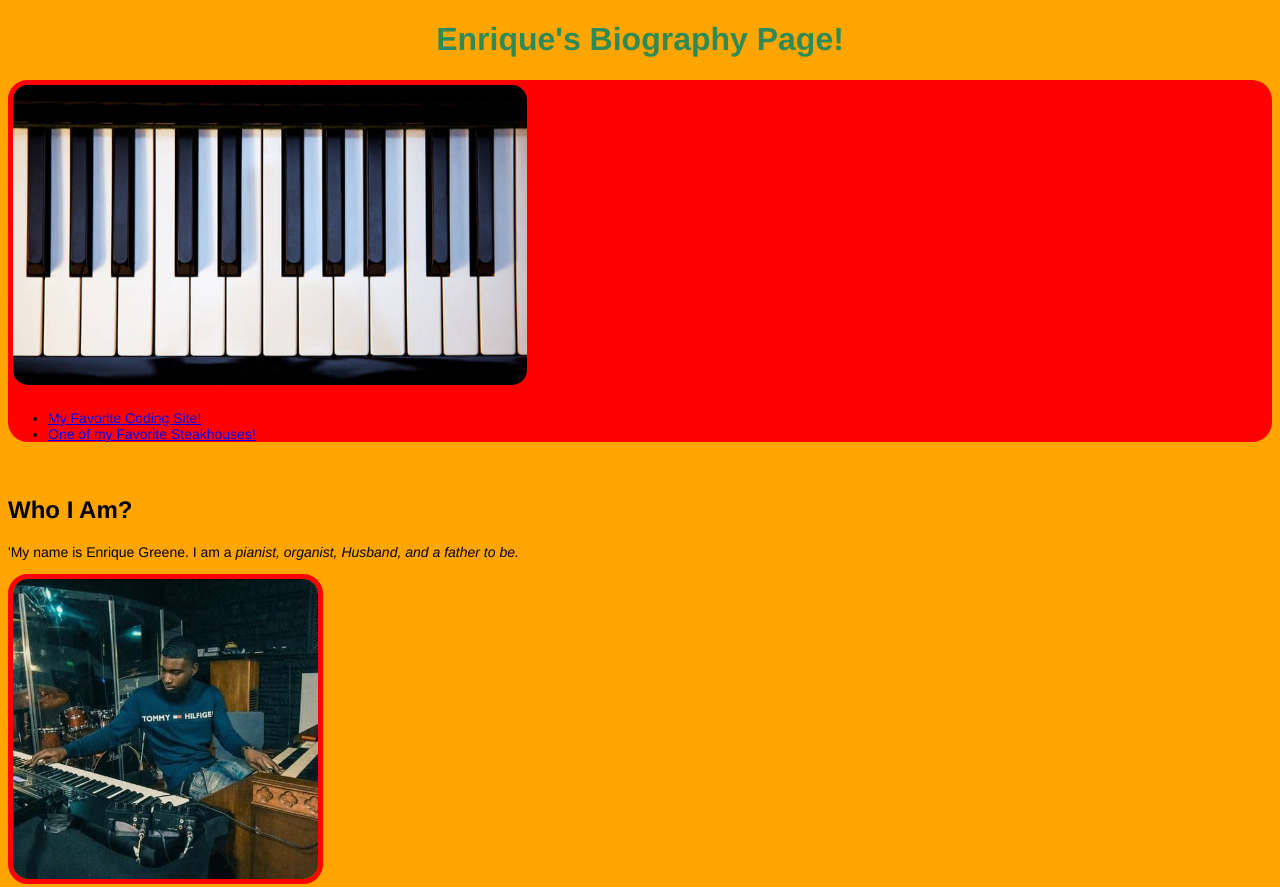
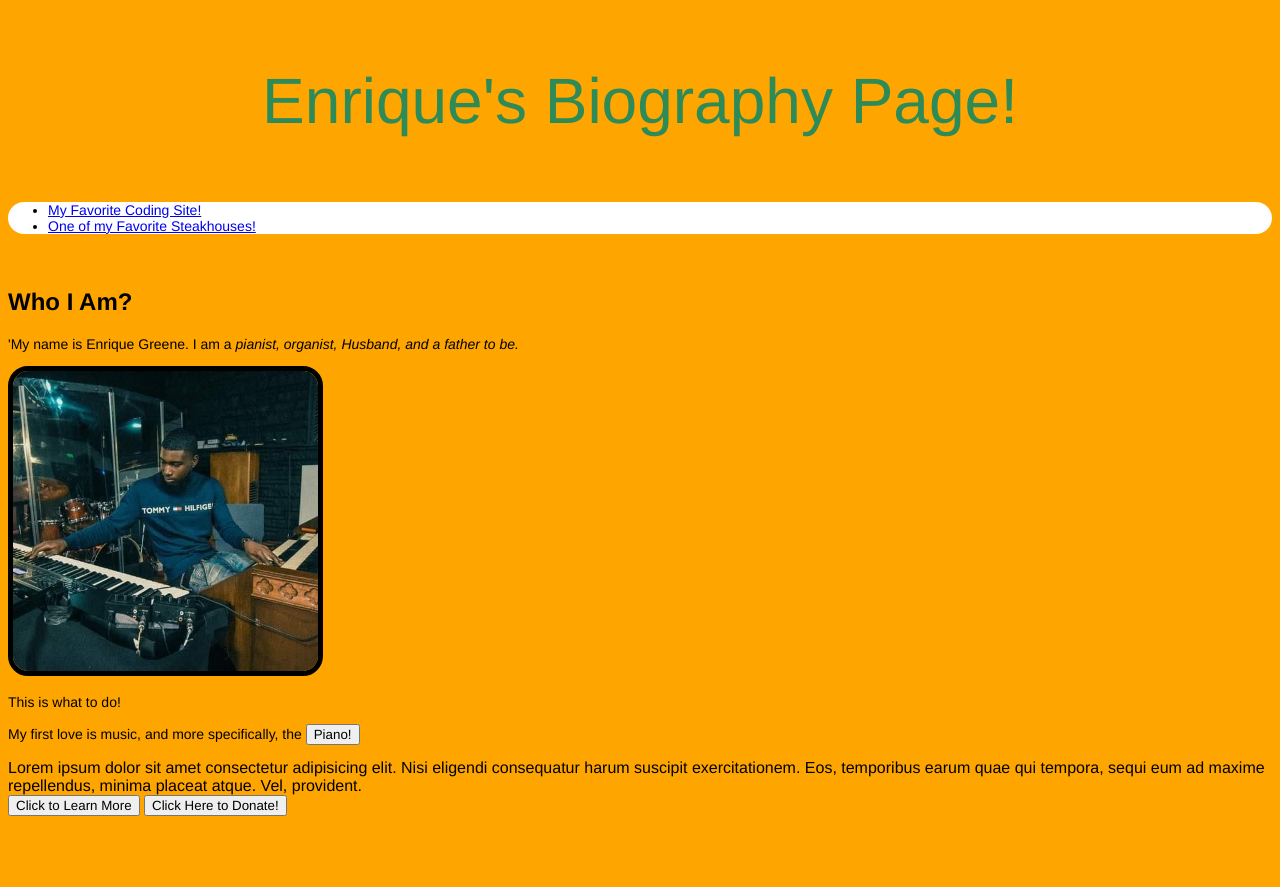
Before and after one commit to 15egreene/foxes90day1, a plain HTML site: page index.html in a window 1280 px wide. Shown: the top 887 px of the page. After the commit the page ends 824 px from the top, so only its background shows below. Drawn offline with Linux system fonts and the light colour scheme.

Commit message:
third commit

```diff
--- a/index.html
+++ b/index.html
@@ -7,19 +7,21 @@
     <meta name="viewport" content="width=device-width, initial-scale=1.0">
     <title>Enrique's Bio Page!</title>
 </head>
-
+<body>
 <!--Banner Section-->
-    <div >
-        <h1>Enrique's Biography Page!</h1>
-        <nav id="topnav">
-            <img class="piano" src="resources/css/images/218395.jpeg" alt="piano">
+    <div>
+        <p class="header">Enrique's Biography Page!</p>
+        <nav class="topnav">
             <ul>
                 <li><a href="https://www.codecademy.com"> My Favorite Coding Site!</a></li>
                 <li><a href="https://www.longhornsteakhouse.com/home">One of my Favorite Steakhouses!</a></li>
             </ul>
+
         </nav>
-   <br>
-   <body>
+        <br>
+   </div>
+
+   <div>
     <h2>Who I Am?</h2>
     <p>'My name is Enrique Greene. I am a <em>pianist, organist, Husband, and a father to be.</em> </p>
         <img src="resources/css/images/Enrique.jpg" alt="Image of me">
@@ -27,13 +29,12 @@
         <p>My first love is music, and more specifically, the <a><button>Piano!</button></p></a>
 
     </div>
-<!--Second Header-->
+<div> Lorem ipsum dolor sit amet consectetur adipisicing elit. Nisi eligendi consequatur harum suscipit exercitationem. Eos, temporibus earum quae qui tempora, sequi eum ad maxime repellendus, minima placeat atque. Vel, provident.</div>
 
 
-    <div>
+</div>
 
-
-    </div>
+<!--Second Header-->
 </body>
 
 <footer>
--- a/main.css
+++ b/main.css
@@ -1,17 +1,29 @@
+.header {
+  font-size: 5vw;
+  color: SeaGreen;
+  text-align: center;
+
+}
+ /* The navbar container */
+  .topnav {
+    background-color: white;
+    border-radius: 20px;
+    justify-content: center;
+
+    border-color: red;
+  }
+
+  .piano{
+    border-color: white;
+  }
 * {
     font-family: Helvetica, Arial, sans-serif;
   }
 
-
-  h1 {
-    color: SeaGreen;
-    text-align: center;
-  }
-
-
   p,
   li {
     font-size: 14px;
+    flex-direction: column;
   }
 
   a:hover {
@@ -26,8 +38,8 @@
       margin: auto;
       border-style: solid;
       border-width: thick;
-      border-color:red;
       border-radius: 20px;
+      justify-content: center;
 
   }
 
@@ -35,17 +47,5 @@
 
   body {
       background-color: orange;
+      flex-wrap: wrap;
   }
-
-
-  /* The navbar container */
-#topnav {
-  background-color: red;
-  border-radius: 20px;
-  position: relative;
-}
-
-#topnav.piano {
-  object-fit: fill;
-  position: right;
-}
```
